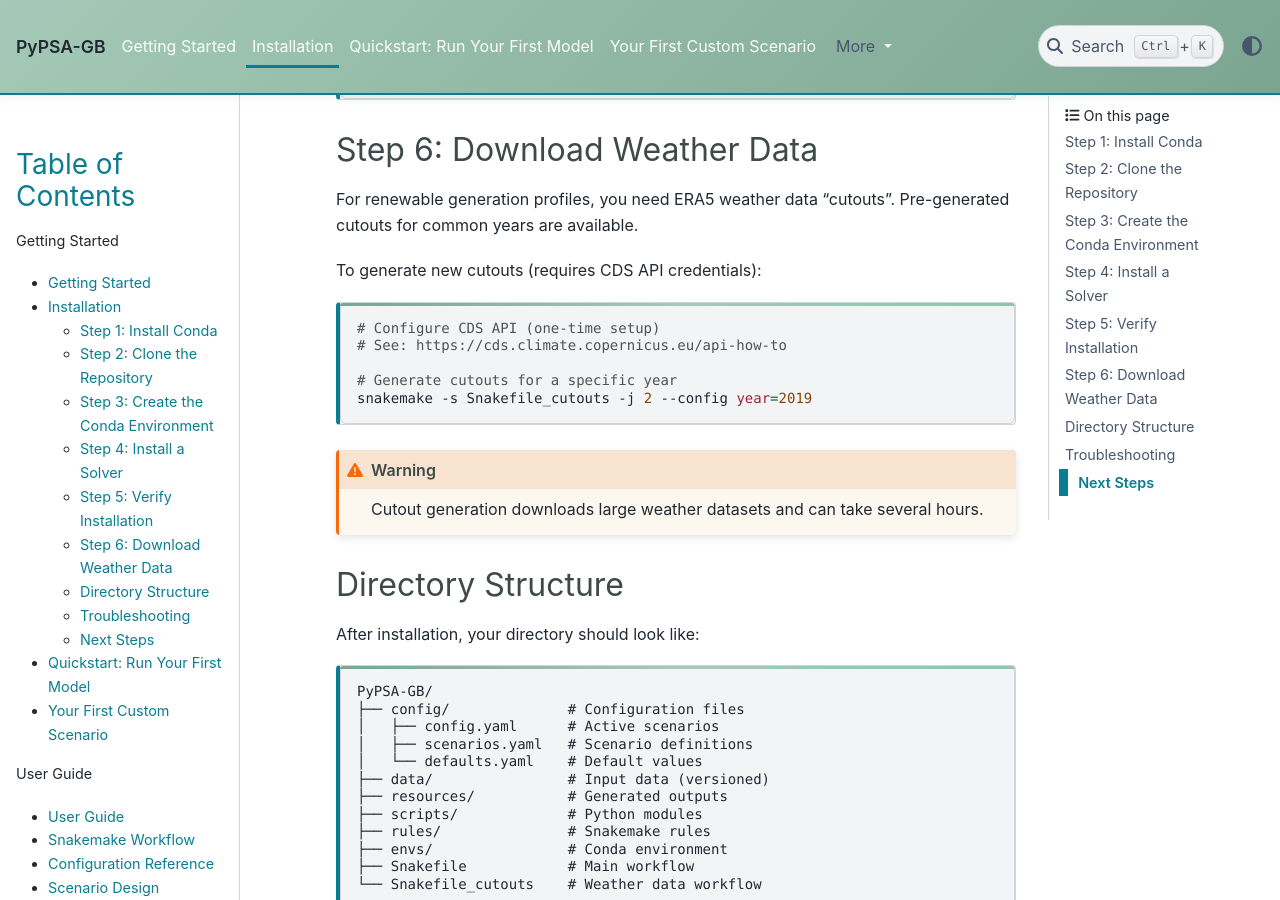
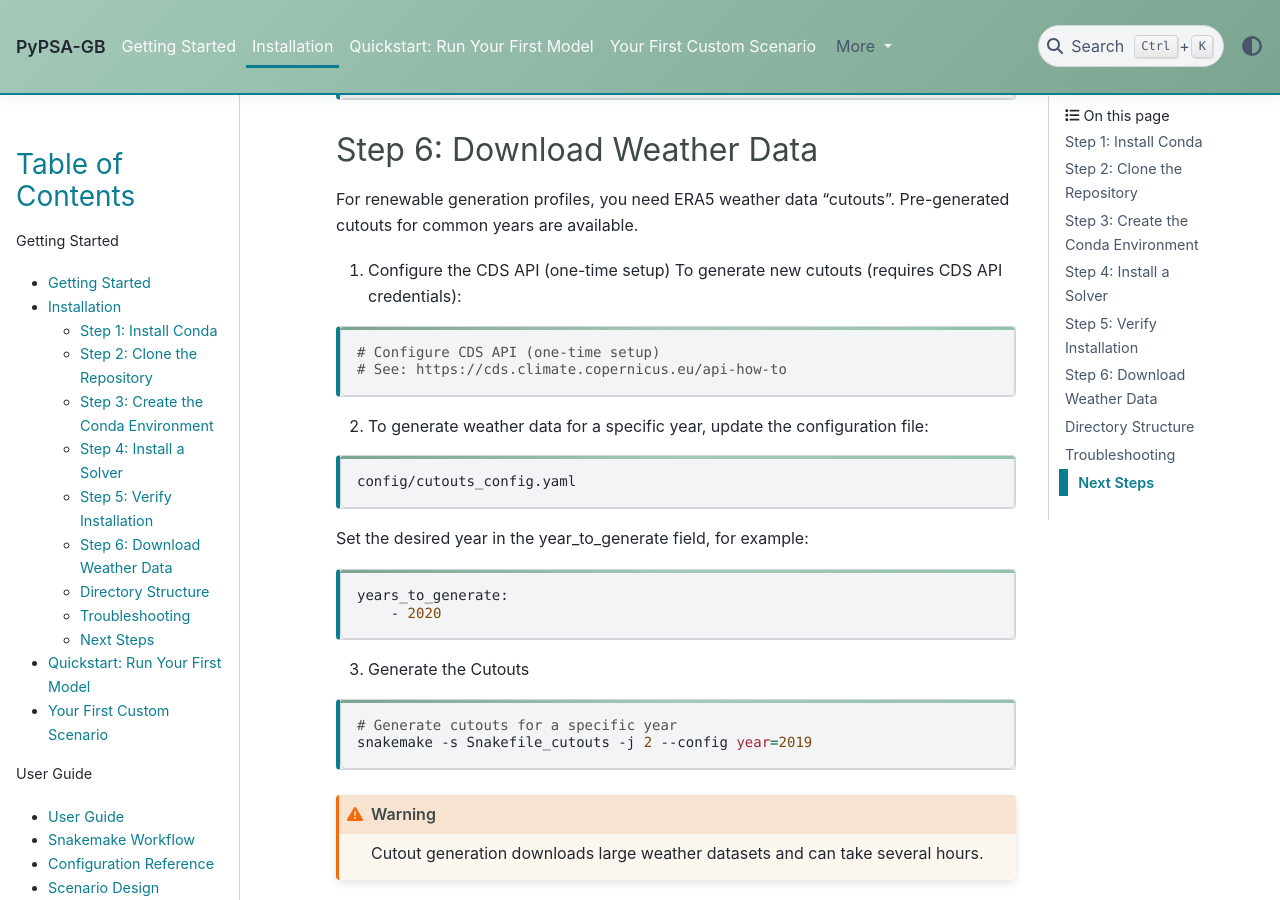
Before and after one commit to marta-uoe/PyPSA-GB-datacentres, a Sphinx documentation site: the page built from docs/source/getting_started/installation.md, in a window 1280 px wide and 900 px high, scrolled down 2194 px. Built offline with Sphinx 7.4.7 and the PyData theme 0.15.4, drawn with Linux system fonts in a browser that asks for light colours; pages that are not in the unit, such as notebooks, are missing from menus; comment, search, counter and statistics services are not loaded.

Commit message:
docs: clarify cutout year selection via cutouts_config.yaml

````diff
--- a/docs/source/getting_started/installation.md
+++ b/docs/source/getting_started/installation.md
@@ -88,13 +88,27 @@
 ## Step 6: Download Weather Data
 
 For renewable generation profiles, you need ERA5 weather data "cutouts". Pre-generated cutouts for common years are available.
-
+  1. Configure the CDS API (one-time setup)
 To generate new cutouts (requires CDS API credentials):
 
 ```bash
 # Configure CDS API (one-time setup)
 # See: https://cds.climate.copernicus.eu/api-how-to
+```
+ 2. To generate weather data for a specific year, update the configuration file:
 
+```bash
+config/cutouts_config.yaml
+```
+Set the desired year in the year_to_generate field, for example:
+
+```bash
+years_to_generate:
+    - 2020
+```
+ 3. Generate the Cutouts
+
+```bash
 # Generate cutouts for a specific year
 snakemake -s Snakefile_cutouts -j 2 --config year=2019
 ```
````
